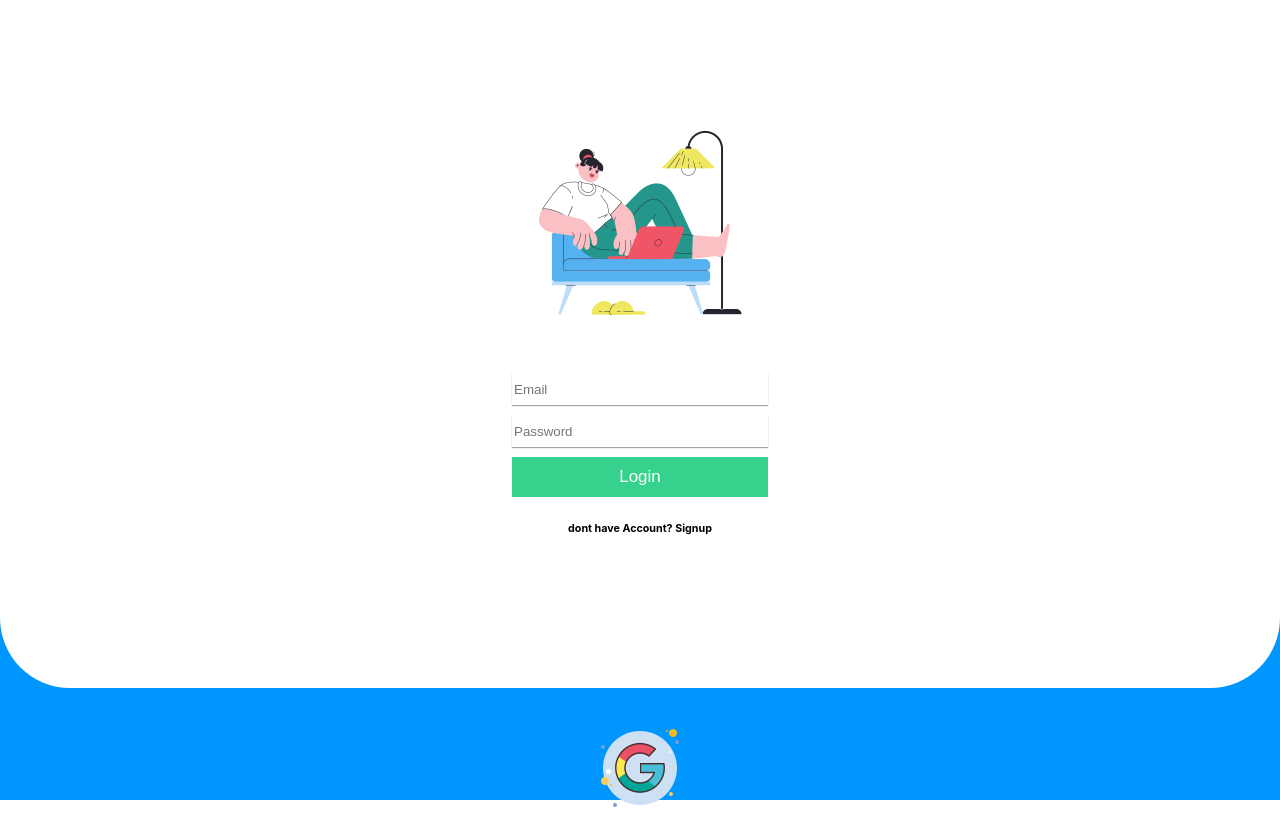
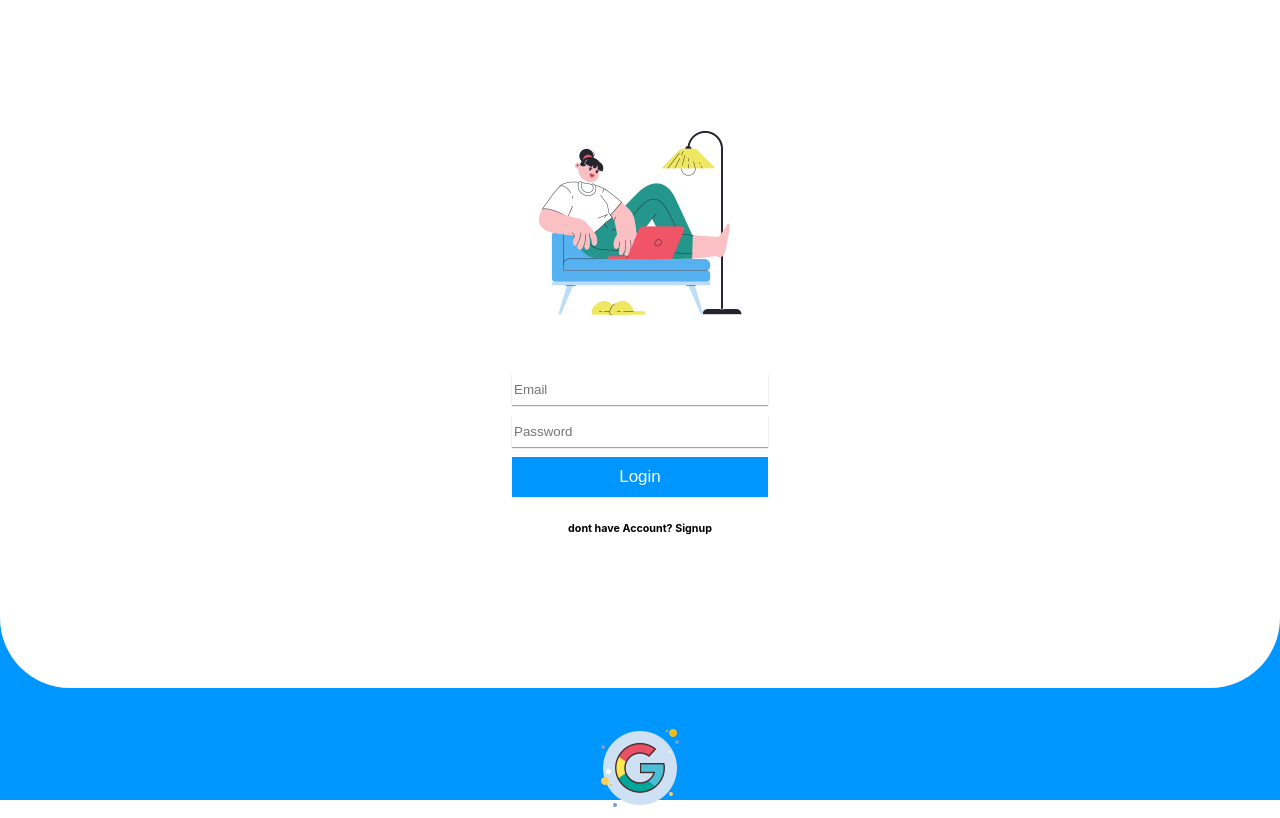
Before and after one commit to Shanpkt/appna_pg, a React (Create React App) app: page /login in a window 1280 px wide. Built offline with nearby package versions, Linux system fonts and the light colour scheme.

Commit message:
first commit

```diff
--- a/src/molecules/login.css
+++ b/src/molecules/login.css
@@ -42,7 +42,7 @@
 .login_button{
     width: 100%;
     height: 40px;
-    background-color:#36D18D ;
+    background-color:#0096ff ;
     color: white;
     border: none;
     margin-top: 10px;
```
